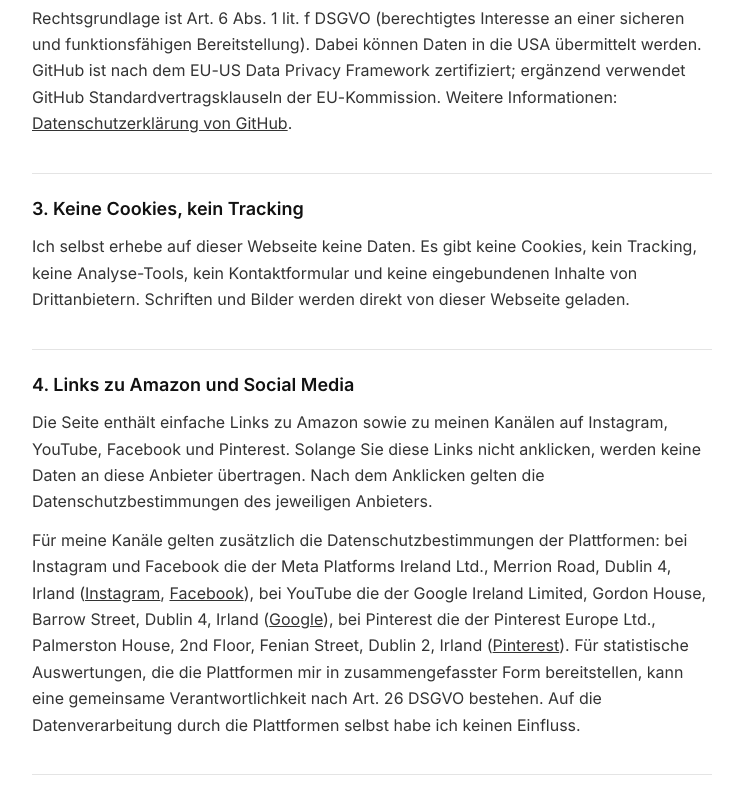
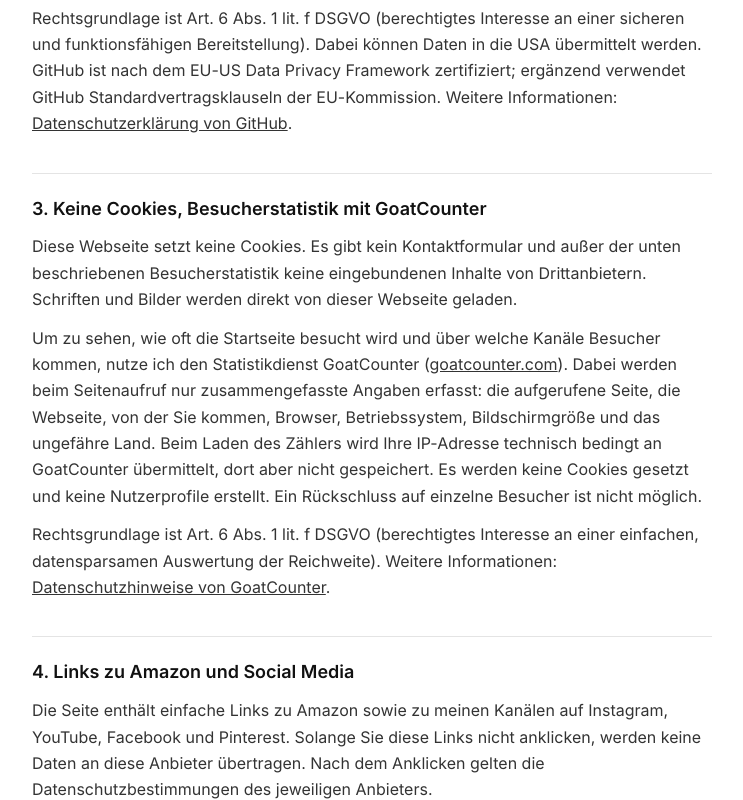
Before and after one commit to 9xKLUG/x-klug-webseite, a plain HTML site: page datenschutz.html in a window 1280 px wide. Shown: the part 589-1389 px from the top of the page, without its empty margins (268-1011 px from the left). Drawn offline with Linux system fonts and the light colour scheme.

Commit message:
Add files via upload

```diff
--- a/datenschutz.html
+++ b/datenschutz.html
@@ -36,8 +36,10 @@ footer nav{display:flex;gap:24px;color:#6b6b6b}
 <h2>2. Hosting über GitHub Pages</h2>
 <p>Diese Webseite wird über GitHub Pages bereitgestellt, einen Dienst der GitHub, Inc., 88 Colin P. Kelly Jr. Street, San Francisco, CA 94107, USA. Beim Aufruf der Seite verarbeitet GitHub technisch notwendige Daten, insbesondere Ihre IP-Adresse, Datum und Uhrzeit des Zugriffs sowie Angaben zu Browser und Betriebssystem. Das dient der sicheren und stabilen Auslieferung der Seite.</p>
 <p>Rechtsgrundlage ist Art. 6 Abs. 1 lit. f DSGVO (berechtigtes Interesse an einer sicheren und funktionsfähigen Bereitstellung). Dabei können Daten in die USA übermittelt werden. GitHub ist nach dem EU-US Data Privacy Framework zertifiziert; ergänzend verwendet GitHub Standardvertragsklauseln der EU-Kommission. Weitere Informationen: <a href="https://docs.github.com/de/site-policy/privacy-policies/github-general-privacy-statement" rel="noopener">Datenschutzerklärung von GitHub</a>.</p>
-<h2>3. Keine Cookies, kein Tracking</h2>
-<p>Ich selbst erhebe auf dieser Webseite keine Daten. Es gibt keine Cookies, kein Tracking, keine Analyse-Tools, kein Kontaktformular und keine eingebundenen Inhalte von Drittanbietern. Schriften und Bilder werden direkt von dieser Webseite geladen.</p>
+<h2>3. Keine Cookies, Besucherstatistik mit GoatCounter</h2>
+<p>Diese Webseite setzt keine Cookies. Es gibt kein Kontaktformular und außer der unten beschriebenen Besucherstatistik keine eingebundenen Inhalte von Drittanbietern. Schriften und Bilder werden direkt von dieser Webseite geladen.</p>
+<p>Um zu sehen, wie oft die Startseite besucht wird und über welche Kanäle Besucher kommen, nutze ich den Statistikdienst GoatCounter (<a href="https://www.goatcounter.com" rel="noopener">goatcounter.com</a>). Dabei werden beim Seitenaufruf nur zusammengefasste Angaben erfasst: die aufgerufene Seite, die Webseite, von der Sie kommen, Browser, Betriebssystem, Bildschirmgröße und das ungefähre Land. Beim Laden des Zählers wird Ihre IP-Adresse technisch bedingt an GoatCounter übermittelt, dort aber nicht gespeichert. Es werden keine Cookies gesetzt und keine Nutzerprofile erstellt. Ein Rückschluss auf einzelne Besucher ist nicht möglich.</p>
+<p>Rechtsgrundlage ist Art. 6 Abs. 1 lit. f DSGVO (berechtigtes Interesse an einer einfachen, datensparsamen Auswertung der Reichweite). Weitere Informationen: <a href="https://www.goatcounter.com/help/privacy" rel="noopener">Datenschutzhinweise von GoatCounter</a>.</p>
 <h2>4. Links zu Amazon und Social Media</h2>
 <p>Die Seite enthält einfache Links zu Amazon sowie zu meinen Kanälen auf Instagram, YouTube, Facebook und Pinterest. Solange Sie diese Links nicht anklicken, werden keine Daten an diese Anbieter übertragen. Nach dem Anklicken gelten die Datenschutzbestimmungen des jeweiligen Anbieters.</p>
 <p>Für meine Kanäle gelten zusätzlich die Datenschutzbestimmungen der Plattformen: bei Instagram und Facebook die der Meta Platforms Ireland Ltd., Merrion Road, Dublin 4, Irland (<a href="https://privacycenter.instagram.com/policy" rel="noopener">Instagram</a>, <a href="https://www.facebook.com/privacy/policy" rel="noopener">Facebook</a>), bei YouTube die der Google Ireland Limited, Gordon House, Barrow Street, Dublin 4, Irland (<a href="https://policies.google.com/privacy" rel="noopener">Google</a>), bei Pinterest die der Pinterest Europe Ltd., Palmerston House, 2nd Floor, Fenian Street, Dublin 2, Irland (<a href="https://policy.pinterest.com/de/privacy-policy" rel="noopener">Pinterest</a>). Für statistische Auswertungen, die die Plattformen mir in zusammengefasster Form bereitstellen, kann eine gemeinsame Verantwortlichkeit nach Art. 26 DSGVO bestehen. Auf die Datenverarbeitung durch die Plattformen selbst habe ich keinen Einfluss.</p>
```
